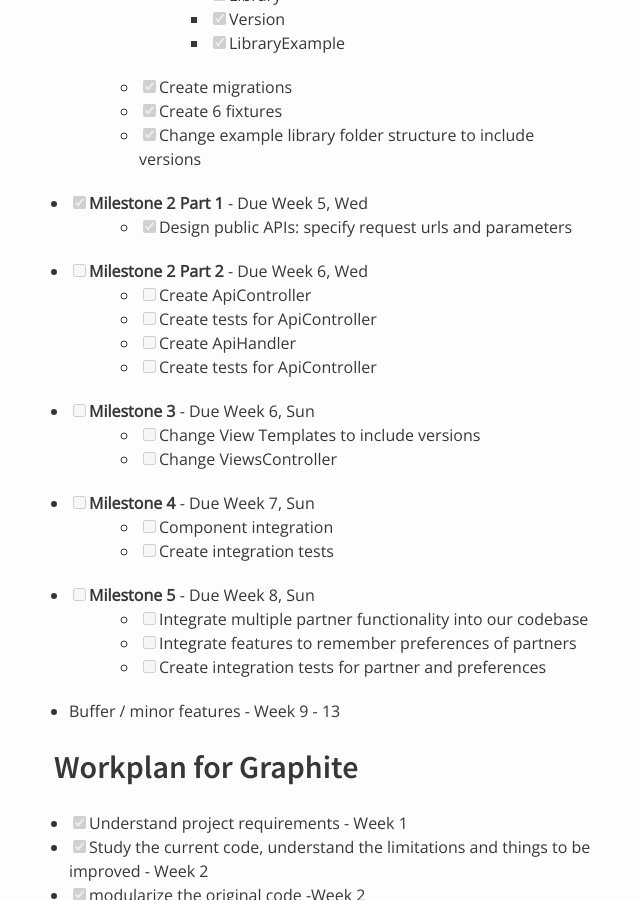
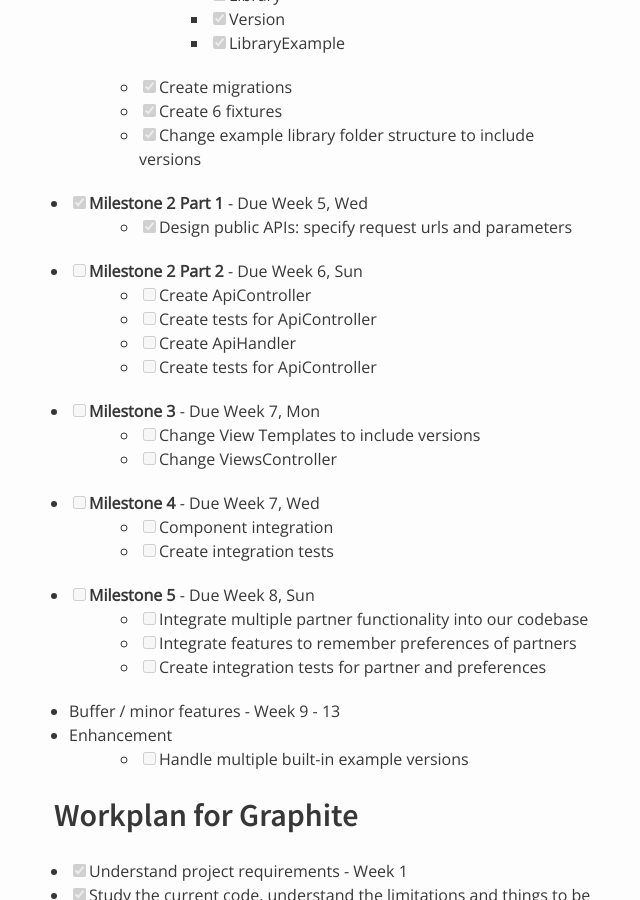
Before and after one commit to nus-oss/cs3281-AY1516S2-website, a Jekyll site: the page built from teams/codebender.md, in a window 1280 px wide and 900 px high, scrolled down 2183 px. Shown: the whole window, without its empty margins (316-956 px from the left). Built offline with Jekyll 4.4.1, drawn with Linux system fonts in a browser that asks for light colours.

Commit message:
Update Eratosthenes's timeline

```diff
--- a/teams/codebender.md
+++ b/teams/codebender.md
@@ -78,15 +78,15 @@
     * [X] Change example library folder structure to include versions
 * [x] **Milestone 2 Part 1** - Due Week 5, Wed
     * [X] Design public APIs: specify request urls and parameters
-* [ ] **Milestone 2 Part 2** - Due Week 6, Wed
+* [ ] **Milestone 2 Part 2** - Due Week 6, Sun
     * [ ] Create ApiController
     * [ ] Create tests for ApiController
     * [ ] Create ApiHandler
     * [ ] Create tests for ApiController
-* [ ] **Milestone 3** - Due Week 6, Sun
+* [ ] **Milestone 3** - Due Week 7, Mon
     * [ ] Change View Templates to include versions
     * [ ] Change ViewsController
-* [ ] **Milestone 4** - Due Week 7, Sun
+* [ ] **Milestone 4** - Due Week 7, Wed
     * [ ] Component integration
     * [ ] Create integration tests
 * [ ] **Milestone 5** - Due Week 8, Sun
@@ -94,6 +94,9 @@
     * [ ] Integrate features to remember preferences of partners
     * [ ] Create integration tests for partner and preferences
 * Buffer / minor features - Week 9 - 13
+* Enhancement
+    * [ ] Handle multiple built-in example versions
+
 
 ## Workplan for Graphite
 
```
